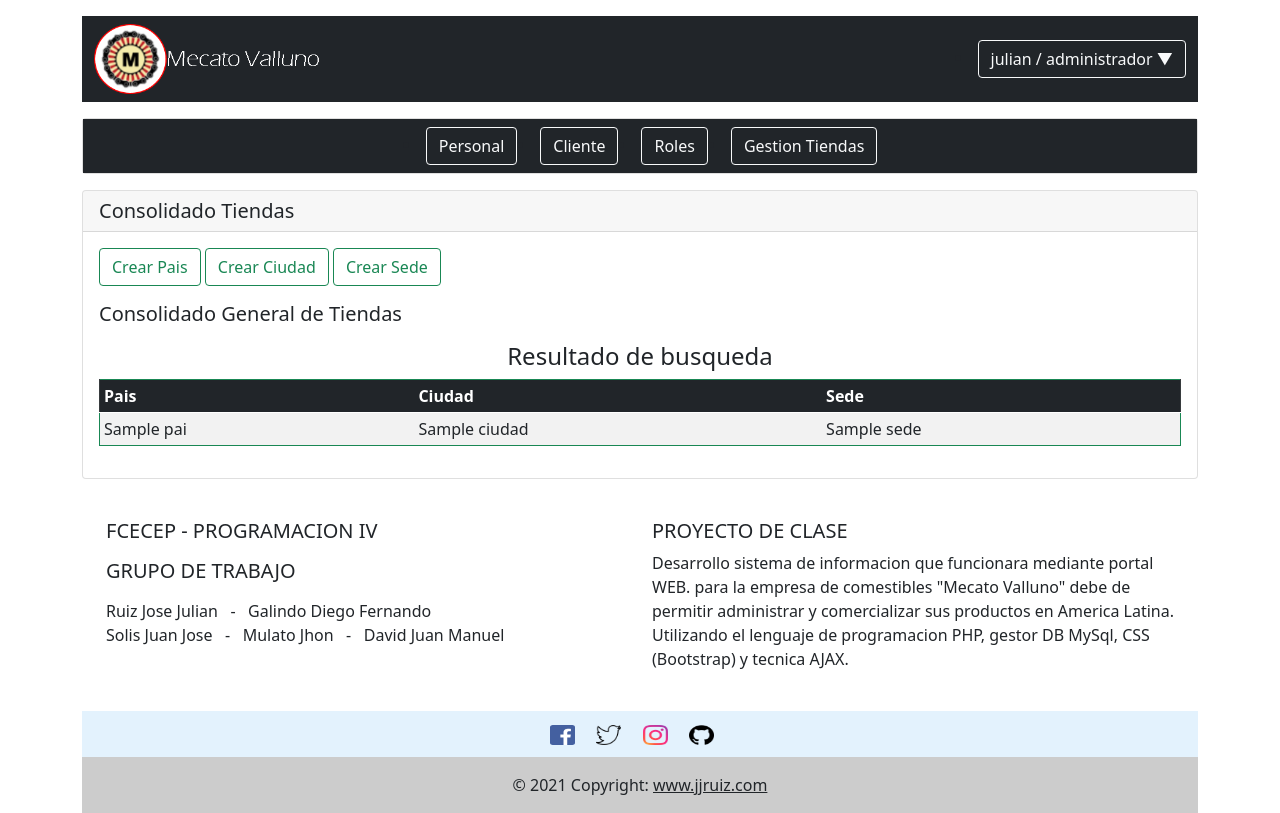
After one commit to jjruiz23/mecatovalluno, a PHP site: page /adminSis/consoTiendas.php in a window 1280 px wide. The commit adds this page. Run offline with PHP 8.4, Linux system fonts and the light colour scheme; tables that the repository leaves empty or names only in its code hold one stand-in row (values such as "Sample post"); some libraries are stand-ins or nearby versions.

Commit message:
creacion modulo consolidado tiendas
Se ajusto el modulo y el query en dataBase/admin/.  para mostrar informacion necesaria de tiendas

```diff
--- a/adminSis/barraMenu.php
+++ b/adminSis/barraMenu.php
@@ -44,6 +44,7 @@
                 <li><a class="dropdown-item" href="crearPais.php">Crear Pais</a></li>
                 <li><a class="dropdown-item" href="crearCiudad.php">Crear Ciudad</a></li>
                 <li><a class="dropdown-item" href="crearSede.php">Crear Sede</a></li>
+                <li><a class="dropdown-item" href="consoTiendas.php">Consolidado</a></li>
               </ul>
             </li>
           </form>
--- a/adminSis/consoPer.php
+++ b/adminSis/consoPer.php
@@ -71,7 +71,7 @@
                                                 </thead>
 
                                                 <tbody>
-                                                    <!--para rellenar campos-->
+                                                    <!--para rellenar campos con los datos el array de la consulta debe ir en el tbody-->
                                                     <?php //lienas php
                                                     $query = "SELECT * FROM estudiantes";  // llamar toda la info de la tabla estudiantes
                                                     // almacenar la verificacion de datos de la conexion y el query y alamcenarlo
@@ -104,7 +104,7 @@
                                                             </td>
                                                         </tr>
 
-                                                    <?php }  // cierro tabla html entre lineas php
+                                                    <?php }  // cierro el array con los datos de la consulta para mostrar dentro del tbody
                                                     ?>
                                                 </tbody>
                                             </table>
--- /dev/null
+++ b/adminSis/consoTiendas.php
@@ -0,0 +1,103 @@
+<!-- incluir conexion a base de datos -->
+<?php include("../dataBase/conexion.php") ?>
+<?php $conexion = conexion(); ?>
+<!-- invoco funcion conexion y la almaceno para usar en query -->
+
+<!-- solicito el header -->
+<?php include("../includes/header.php") ?>
+
+<!-- body de la pagina -->
+
+<p></p> <!--  espacio entre contenidos -->
+
+<!-- solicito el menu -->
+<?php include("barraMenu.php") ?>
+
+<p></p>
+<!--espacio entre menu y contenido-->
+
+<!-- INICIALIZAR VARIABLE EN 0 de forma global para usar en while de tabla -->
+<?php $fila = 0; ?>
+
+<!-- CONTENIDO DEL MODULO -->
+
+<!--container botones y formulario de busqueda-->
+<div class="container" id="cnt-info">   <!-- contendor de columnas/filas -->
+    <div class="row-justify">    <!-- distribuidor de columnas/filas -->
+        <div class="col-sm-12 col-xs-12">    <!-- tamaños de distribucion de columnas/filas -->
+
+            <!-- card con informacion del modulo -->
+            <div class="card">
+                <h5 class="card-header">Consolidado Tiendas</h5>  <!--titulo -->
+                <div class="card-body">
+                    <a href="crearPais.php" class="btn btn-outline-success" >Crear Pais</a> <!--boton -->
+                    <a href="crearCiudad.php" class="btn btn-outline-success">Crear Ciudad</a> <!--boton -->
+                    <a href="crearSede.php" class="btn btn-outline-success">Crear Sede</a> <!--boton -->
+                    <p></p>
+                    <h5 class="card-title">Consolidado General de Tiendas</h5>
+                    <p></p> <!-- espacio entre botones superiores y contenedor de resultado -->
+
+
+                    <!-- CONTENEDOR DE RESULTADO DE BUSQUEDA -->
+                    <div class="form-group">
+                        <div class="form-row">
+                            <div class="col-sm-12">
+                                <div class="row justify-content-center">
+
+
+
+                                        <div class="table-responsive table-bordered border-success">
+                                            <table class="table table-sm table-striped border-success ">
+                                                <!-- tabla con campos pequeños -->
+                                                <h4 class="text-center"> Resultado de busqueda </h4>
+
+                                                <thead> <!-- encabezados de la tabla -->
+                                                    <tr class="table-dark">
+                                                        <th>Pais</th>
+                                                        <th>Ciudad</th>
+                                                        <th>Sede</th>
+                                                    </tr>
+                                                </thead>
+                                                <tbody>  <!-- cuerpo de la tabla, resultados de consulta sql -->
+
+                                                <?php  // inicio lineas php para descargar resultado de query en la tabla dentro del tbody
+                                                    include '../dataBase/adminSis/queryConsoTiendas.php'; // invoco el query en directorio
+                                                    while ($row = mysqli_fetch_row($resultConsoTiendas)) { // separar tuplas de datos del resultado sql
+                                                    ?>
+                                                <tr>
+                                                    <td><?= $row[0] ?></td> <!-- imprimir el dato mediante la variable $row de $result -->
+                                                    <td><?= $row[1] ?></td> <!-- se puede indicar mediante el nombre del indice de la tabla de bd -->
+                                                    <td><?= $row[2] ?></td> <!-- o por la posicion dada en el query de consutlta -->
+
+                                                </tr>
+                                                <?php } // cierro el query de consulta y extraccion de datos para mostrar dentro del tbody
+                                    ?>
+                                                </tbody>
+                                            </table>
+                                        </div> <!--  row -->
+
+
+                                </div> <!--row justify-content-center-->
+                            </div> <!--col-sm-12-->
+                        </div> <!-- form-row-->
+                    </div> <!-- class="form-group" CONTENEDOR BUSQUEDA -->
+
+                </div>  <!--card-body-->
+            </div>   <!--card-->
+
+        </div>  <!--col-sm-12-->
+    </div>  <!--row-->
+</div>  <!--container MAYOR-->
+
+        <!-- XXXX -->
+        <p></p>
+
+<!-- fin body de la pagina -->
+
+<!-- solicito el footer -->
+<?php include("../includes/footer.php") ?>
+
+<!-- solicito las funciones del modulo cargadas en el footer desde js -->
+<script>
+    $(document).ready(accionesAdminSis);
+</script>
--- a/adminSis/crearCiudad.php
+++ b/adminSis/crearCiudad.php
@@ -23,6 +23,7 @@
         <div class="card-body">
         <form id="frmRegistro">
 
+          <a href="consoTiendas.php" class="btn btn-outline-success">Consolidado Tiendas</a> <!--boton -->
           <a href="crearPais.php" class="btn btn-outline-success" >Crear Pais</a> <!--boton -->
           <a href="crearSede.php" class="btn btn-outline-success">Crear Sede</a> <!--boton -->
           <p></p>
--- a/adminSis/crearPais.php
+++ b/adminSis/crearPais.php
@@ -23,6 +23,7 @@
         <div class="card-body">
         <form id="frmRegistro">
 
+          <a href="consoTiendas.php" class="btn btn-outline-success">Consolidado Tiendas</a> <!--boton -->
           <a href="crearCiudad.php" class="btn btn-outline-success" >Crear Ciudad</a> <!--boton -->
           <a href="crearSede.php" class="btn btn-outline-success">Crear Sede</a> <!--boton -->
           <p></p>
--- a/adminSis/crearSede.php
+++ b/adminSis/crearSede.php
@@ -23,6 +23,7 @@
         <div class="card-body">
         <form id="frmRegistro">
 
+          <a href="consoTiendas.php" class="btn btn-outline-success">Consolidado Tiendas</a> <!--boton -->
           <a href="crearPais.php" class="btn btn-outline-success" >Crear Pais</a> <!--boton -->
           <a href="crearCiudad.php" class="btn btn-outline-success">Crear Ciudad</a> <!--boton -->
           <p></p>
--- /dev/null
+++ b/dataBase/adminSis/queryConsoTiendas.php
@@ -0,0 +1,21 @@
+<!-- incluir conexion a base de datos -->
+<?php require_once ("../dataBase/conexion.php");
+$conexion = conexion();
+
+#2. Definir la acción a realizar (selecT -> RESULSET)
+
+$sql = "SELECT  p.nomPais, c.nomCiudad, s.nomSede
+			FROM pais p
+			INNER JOIN ciudad c ON p.idPais = c.idPais
+			INNER JOIN sede s ON c.idCiudad = s.idCiudad
+			ORDER BY p.nomPais";
+/* selecionar los campos
+		desde la tabla importante
+		uniendo la tabla x con campos iguales osea primarykey & forean
+		ordenar de x forma;
+*/
+//$result =$conexion->query($sql)
+$resultConsoTiendas=mysqli_query($conexion,$sql); // la funcion mysqli_query ejecuta la sentencia con los parametros indicados(bd, query)
+    // si es correcta alamacena el conjunto de datos en el buffer del cliente, si es negativa devuelve un false
+
+?>
```
